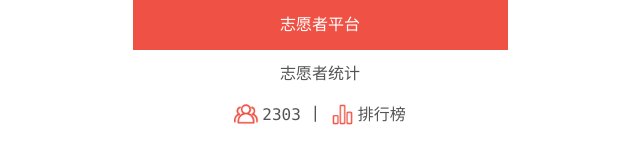
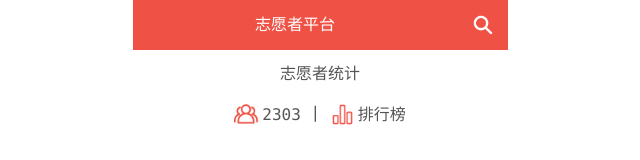
Before and after one commit to huaichaow/epam-code4good, a Vue app: page / in a window 1280 px wide. Shown: the top 160 px of the page, without its empty margins (320-960 px from the left). Built offline with nearby package versions, Linux system fonts and the light colour scheme.

Commit message:
add search button

```diff
--- a/src/App.sass
+++ b/src/App.sass
@@ -57,6 +57,12 @@ input
     &.title
       flex-grow: 1
       text-align: center
+    &.menu
+      width: 50px
+      background-image: url(/img/search.png)
+      background-size: 20px 20px
+      background-repeat: no-repeat
+      background-position: center
 
 .center-fixed
   width: 100%
```
Also changed, not shown: public/img/search.png (added).
